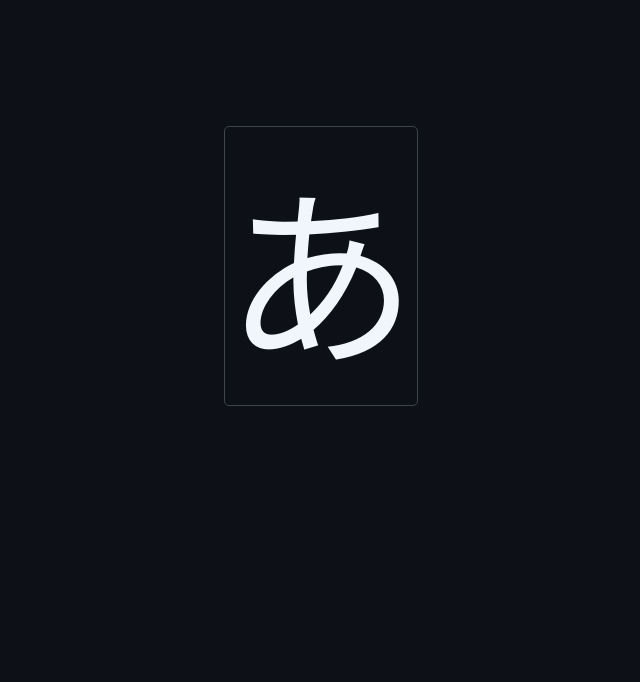
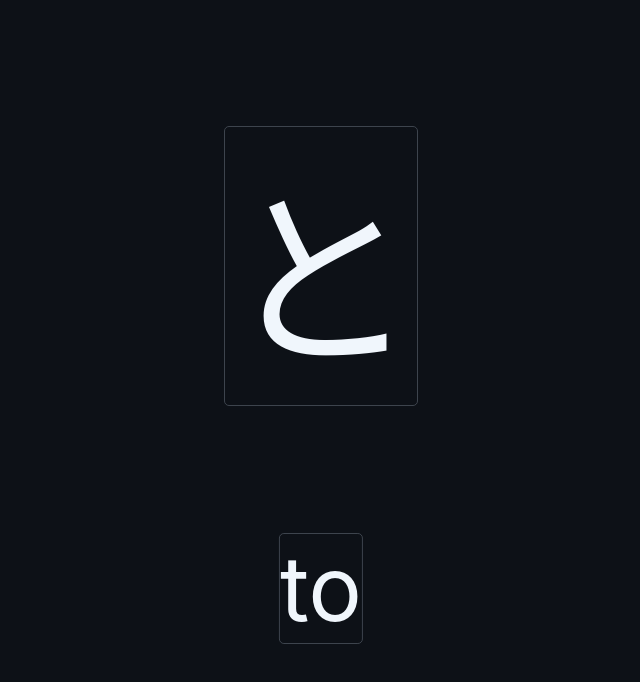
Before and after one commit to judetsuki/japanese-symbol-trainer, a plain HTML site: page index.html in a window 1280 px wide. Shown: the whole page, without its empty margins (327-967 px from the left). Drawn offline with Linux system fonts and the light colour scheme.

Commit message:
added hiragana list added randomized display of hiragana

```diff
--- a/index.html
+++ b/index.html
@@ -12,16 +12,17 @@
     </header>
             <main>
                     <div class="kana-box">
-                        あ
+                        <!-- symbol will be displayed here -->
                     </div>
                     <div class = "answer-box">
-
+                        answer here
                     </div>
             </main>
     <footer>
 
     </footer>
 
+    <script type="module" src="symbolDisplay.js"></script> <!-- link to your JavaScript file -->
 </body>
 
 </html>
--- a/styles.css
+++ b/styles.css
@@ -3,17 +3,29 @@ html{
     font-family: -apple-system,BlinkMacSystemFont,"Segoe UI","Noto Sans",Helvetica,Arial,sans-serif,"Apple Color Emoji","Segoe UI Emoji";
 }
 .kana-box{
-    --width: fit-content;
     position: relative;
     text-align: center;
     color: #F0F6FC;
     border: 1px #3D444D solid;
     border-radius: 5px;
-    max-width: var(--width);
+    max-width:fit-content;
     margin-top: 10%;
     transform: translateX(calc(50vw - 50%));
     height: fit-content;
     font-size: 15vw;
+}
+
+.answer-box{
+    position: relative;
+    text-align: center;
+    color: #F0F6FC;
+    border: 1px #3D444D solid;
+    border-radius: 5px;
+    max-width: fit-content;
+    margin-top: 10%;
+    transform: translateX(calc(50vw - 50%));
+    max-height: fit-content;
+    font-size: 7vw;
 }
 
 /*
--- /dev/null
+++ b/symbolDisplay.js
@@ -0,0 +1,25 @@
+import { hiraganaList } from "./symbolList.js";
+
+console.log('JavaScript file loaded');
+
+console.log('hiraganaList:', hiraganaList);
+
+const kanaBox = document.querySelector('.kana-box');
+console.log('kanaBox:', kanaBox);
+
+const answerBox = document.querySelector('.answer-box');
+console.log('answerBox:', answerBox);
+
+setTimeout(() => {
+    const randomKey = Object.keys(hiraganaList)[Math.floor(Math.random() * Object.keys(hiraganaList).length)];
+    const randomKana = hiraganaList[randomKey];
+    console.log('randomKana:', randomKana);
+
+    kanaBox.textContent = randomKana;
+
+    // Get the Latin character corresponding to the Kana letter
+    const latinCharacter = Object.keys(hiraganaList).find(key => hiraganaList[key] === randomKana);
+    console.log('latinCharacter:', latinCharacter);
+
+    answerBox.textContent = latinCharacter;
+  }, 1000);
--- /dev/null
+++ b/symbolList.js
@@ -0,0 +1,49 @@
+// symbolList.js
+export const hiraganaList = {
+    'a': 'あ',
+    'i': 'い',
+    'u': 'う',
+    'e': 'え',
+    'o': 'お',
+    'ka': 'か',
+    'ki': 'き',
+    'ku': 'く',
+    'ke': 'け',
+    'ko': 'こ',
+    'sa': 'さ',
+    'shi': 'し',
+    'su': 'す',
+    'se': 'せ',
+    'so': 'そ',
+    'ta': 'た',
+    'chi': 'ち',
+    'tsu': 'つ',
+    'te': 'て',
+    'to': 'と',
+    'na': 'な',
+    'ni': 'に',
+    'nu': 'ぬ',
+    'ne': 'ね',
+    'no': 'の',
+    'ha': 'は',
+    'hi': 'ひ',
+    'fu': 'ふ',
+    'he': 'へ',
+    'ho': 'ほ',
+    'ma': 'ま',
+    'mi': 'み',
+    'mu': 'む',
+    'me': 'め',
+    'mo': 'も',
+    'ya': 'や',
+    'yu': 'ゆ',
+    'yo': 'よ',
+    'ra': 'ら',
+    'ri': 'り',
+    'ru': 'る',
+    're': 'れ',
+    'ro': 'ろ',
+    'wa': 'わ',
+    'wo': 'を',
+    'n': 'ん',
+  };
```
